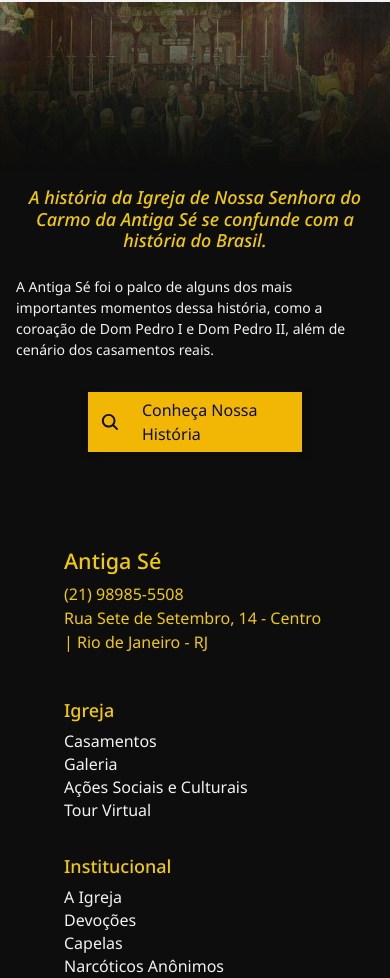
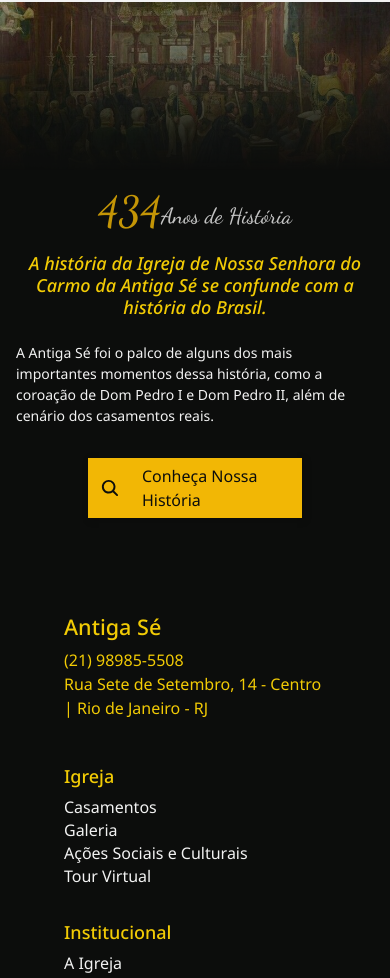
Before and after one commit to lucasberenger/igreja-antiga-se, a React (Vite) app in the folder website/: page /home in a window 390 px wide. Shown: the part 2483-3461 px from the top of the page. Built offline with nearby package versions, Linux system fonts and the light colour scheme.

Commit message:
History div Home page
 - calc history year
 - responsive

```diff
--- a/website/src/components/Historia/History.jsx
+++ b/website/src/components/Historia/History.jsx
@@ -9,10 +9,23 @@ import  { Link } from 'react-router-dom'
 import coroacaoDomPedro from '../../assets/coroacaoDomPedro.jpg'
 
 const History = () => {
+
+  const currentYear = new Date().getFullYear()
+  const result = currentYear - 1590
+
+  console.log(result)
+
+
   return (
     <>
         <div className="history_container">
             <div className="history_text">
+
+                <div className="history_year">
+                  <h2>{result}</h2>
+                  <h3>Anos de História</h3>
+                </div>
+
                 <h4>A história da Igreja de Nossa Senhora do Carmo da Antiga Sé se confunde com a história do Brasil.</h4>
 
                 <p>A Antiga Sé foi o palco de alguns dos mais importantes momentos dessa história, como a coroação de Dom Pedro I e Dom Pedro II, além de cenário dos casamentos reais.</p>
--- a/website/src/components/Historia/History.modules.css
+++ b/website/src/components/Historia/History.modules.css
@@ -3,6 +3,25 @@
     display: flex;
     flex-direction: row;
     justify-content: end;
+}
+
+.history_year {
+    display: flex;
+    align-items: end;
+    opacity: .8;
+}
+
+.history_year h2 {
+    font-size: 92px;
+    font-family: "Dancing Script", cursive;
+    color: var(--gold_2);
+}
+
+.history_year h3 {
+    font-size: 52px;
+    color: var(--white);
+    font-family: "Dancing Script", cursive;
+    padding: 1rem 0;
 }
 
 .history_text {
@@ -104,4 +123,16 @@
         height: 20vh;
         object-fit: cover;
     }
+
+    .history_year {
+        align-items: start;
+    }
+
+    .history_year h2 {
+        font-size: 42px;
+    }
+
+    .history_year h3 {
+        font-size: 22px;
+    }
 }
--- a/website/src/index.css
+++ b/website/src/index.css
@@ -1,5 +1,6 @@
 @import url('https://fonts.googleapis.com/css2?family=Noto+Sans:ital,wght@0,100..900;1,100..900&display=swap');
 
+@import url('https://fonts.googleapis.com/css2?family=Dancing+Script:wght@400..700&display=swap');
 
 *{
     box-sizing: border-box;
```
